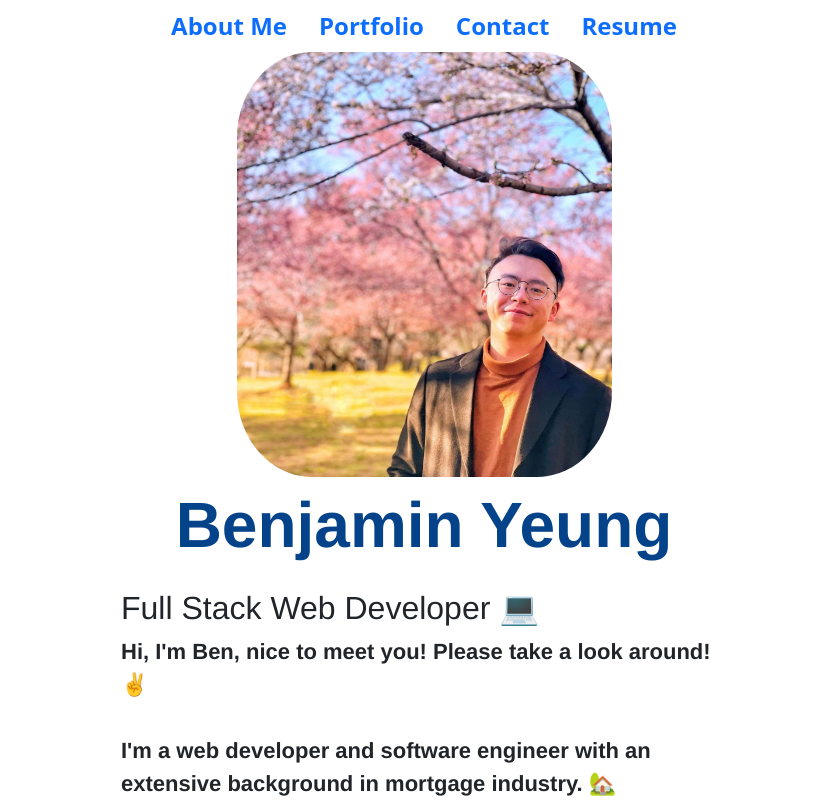
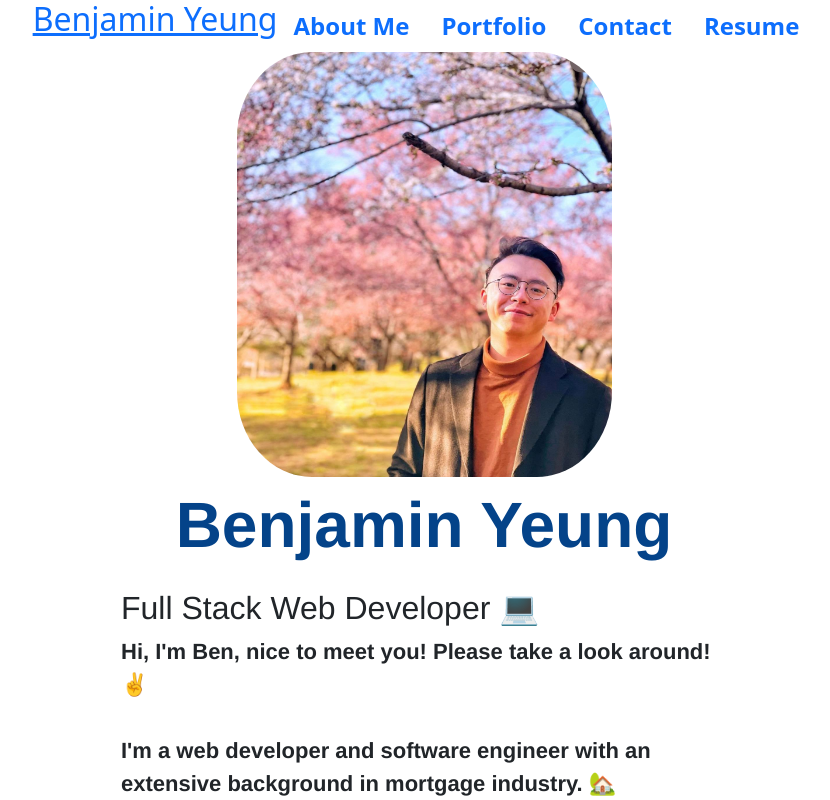
Before and after one commit to BenYeung4/Ben_Portfolio, a React (Create React App) app: page / in a window 1280 px wide. Shown: the top 800 px of the page, without its empty margins (216-1046 px from the left). Built offline with nearby package versions, Linux system fonts and the light colour scheme.

Commit message:
added my name to the nav, but will need to remove and customize more for personal pref after being graded

```diff
--- a/src/components/Navigation/index.js
+++ b/src/components/Navigation/index.js
@@ -4,6 +4,11 @@ function Navigation(props) {
   const tabs = ["About Me", "Portfolio", "Contact", "Resume"];
   return (
     <ul className="nav">
+      <h2>
+        <a data-testid="link" href="/" className="home">
+          Benjamin Yeung
+        </a>
+      </h2>
       {tabs.map((tab) => (
         <li className="nav-item" key={tab}>
           <a
--- a/src/index.css
+++ b/src/index.css
@@ -140,6 +140,13 @@ p {
   font-weight: bold;
 }
 
+.navActive {
+  color: green;
+}
+
+.home{
+  justify-content: left;
+}
 #port-icon {
   margin: 0px 20px;
   width: 30%;
```
Also changed, not shown: 1 other file (tests, documents, lock files or other folders).
